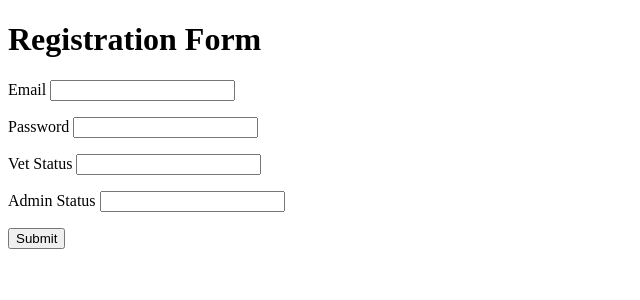
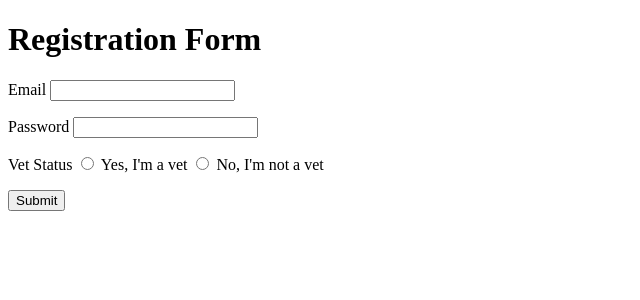
Before and after one commit to vyvanhuynh/petCare-vetShare, a Flask app: page /register in a window 1280 px wide. Shown: the top 300 px of the page, without its empty margins (0-640 px from the left). Run offline with Flask 2, Linux system fonts and the light colour scheme.

Commit message:
added a registration form and login route

```diff
--- a/model.py
+++ b/model.py
@@ -16,8 +16,8 @@ class User(db.Model):
                         primary_key = True)
     email = db.Column(db.String, unique = True)
     password = db.Column(db.String)
-    vet_status = db.Column(db.Boolean, default = False)
-    admin_status = db.Column(db.Boolean)
+    is_vet = db.Column(db.Boolean, default = False)
+    is_admin = db.Column(db.Boolean, default = False)
 
     # vet = a list of Vet objects
     # questions = a list of Question objects
--- a/server.py
+++ b/server.py
@@ -7,7 +7,7 @@ import crud
 from jinja2 import StrictUndefined
 
 app = Flask(__name__)
-app.secret_key = "dev"
+app.secret_key = "pet"
 app.jinja_env.undefined = StrictUndefined
 
 
@@ -19,23 +19,32 @@ def create_homepage():
 def show_registration_form():
     return render_template('register.html')
 
+@app.route('/register', methods = ["POST"])
+def register_user():
+    email = request.form.get("email")
+    password = request.form.get("password")
+    is_vet = bool(request.form.get("is vet"))
+    is_admin = False
+    db_email = crud.get_user_by_email(email)
+    if db_email:
+        flash(f"{email} is already registered. Please try a different email")
+    else:
+        user = crud.create_user(email, password, is_vet, is_admin)
+        if user:
+            flash("Your account has been successfully created! You can now log in")
+    return redirect('/')
 
-
-
-
-    # email = request.form.get("email")
-    # password = request.form.get("password")
-    # vet_status = request.form.get("vet status")
-    # admin_status = request.form.get("admin status")
-    # db_email = crud.get_user_by_email(email)
-    # if db_email:
-    #     flash(f"{email} is already registered. Please try a different email")
-    # else:
-    #     user = crud.create_user(email, password, vet_status, admin_status)
-    #     flash("Your account has been successfully created and you can now log in")
-    # return redirect('/')
-
-
+@app.route('/login', methods = ["POST"])
+def login():
+    email = request.form.get("email")
+    password = request.form.get("password")
+    db_login = crud.validate_login(email,password)
+    if db_login:
+        session['email'] = email
+        flash(f"Welcome,{email}!")
+    else:
+        flash("Please try again, we can't verify your email and/or your password")
+    return redirect('/')
 
 
 
--- a/templates/base.html
+++ b/templates/base.html
@@ -1,15 +1,26 @@
 <!doctype html>
 <html>
+
   <head>
     <meta charset="utf-8">
     <meta name="viewport" content="width=device-width">
     <title>
-      {% block title %}{% endblock %}
+      {% block title %}Pet Care Discussion Site{% endblock %}
     </title>
 
     {% block head %}{% endblock %}
   </head>
+
   <body>
-    {% block body %}{% endblock %}
+    {% for msg in get_flashed_messages() %}
+    <p class="flash-msg">
+      {{ msg }}
+    </p>
+    {% endfor %}
+
+    {% block body %}
+    <h1>Pet Care Discussion Site</h1>
+    {% endblock %}
   </body>
+
 </html>
--- a/templates/register.html
+++ b/templates/register.html
@@ -13,11 +13,12 @@
         </p>
 
         <p>
-            Vet Status <input type="vet status" name="vet status">
-        </p>
+            Vet Status
+            <input type="radio" name="is vet" value=True>
+            <label>Yes, I'm a vet</label>
 
-        <p>
-            Admin Status <input type="admin status" name="admin status">
+            <input type="radio" name="is vet" value=False>
+            <label>No, I'm not a vet</label>
         </p>
 
         <p>
```
Also changed, not shown: crud.py (+6 -3 lines), seed.py (+4 -4 lines).
